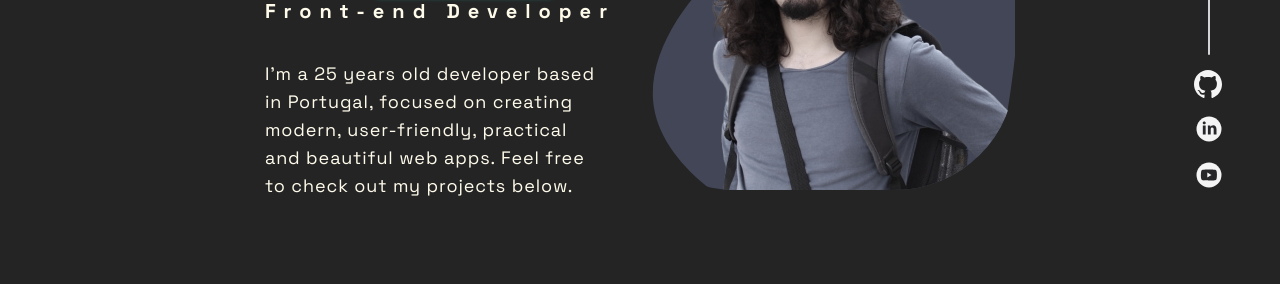
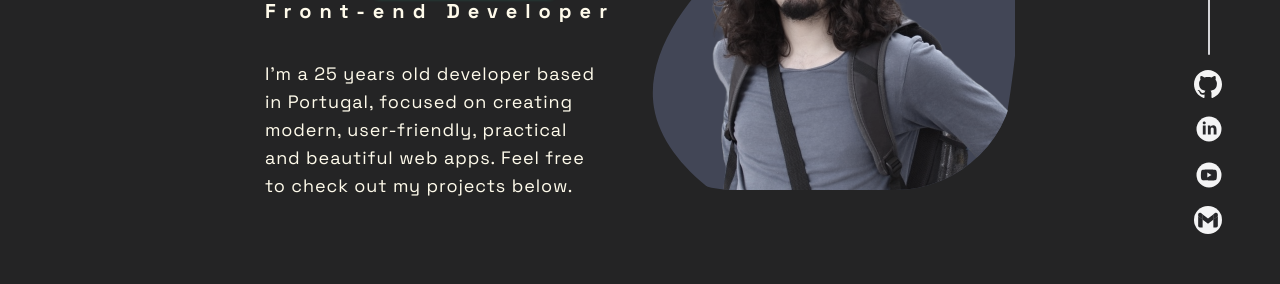
Before and after one commit to leohx2/Leonardo-Silva-Portfolio, a React (Vite) app in the folder Website/Website/: page / in a window 1280 px wide. Shown: the part 410-694 px from the top of the page. Built offline with nearby package versions, Linux system fonts and the light colour scheme.

Commit message:
Adding the email button
The email button is now added to the Social Media component. The file "StarEffect" is already created but I'll work on it after submit that first part.

```diff
--- a/Website/Website/src/App.tsx
+++ b/Website/Website/src/App.tsx
@@ -4,6 +4,7 @@ import NavBar from "./components/NavBar";
 import Projects from "./components/Projects";
 import Skills from "./components/Skills";
 import SocialMedias from "./components/SocialMedias";
+import StarEffect from "./components/StarEffect";
 import usePortView from "./customHooks/usePortView";
 
 function App() {
@@ -20,6 +21,7 @@ function App() {
         <Apresentation />
         <Skills />
         <Projects />
+        <StarEffect />
       </div>
     </NavBar>
   );
--- a/Website/Website/src/assets/SvgSelector.tsx
+++ b/Website/Website/src/assets/SvgSelector.tsx
@@ -9,7 +9,8 @@ interface SVGProps {
     | "arrowdown"
     | "arrowleft"
     | "arrowright"
-    | "projects";
+    | "projects"
+    | "gmail";
   cssClass?: string;
   color?: string;
   /** *
@@ -338,6 +339,61 @@ const SvgSelector = ({ svgName, cssClass, color, colorInside }: SVGProps) => {
           </g>
         </svg>
       );
+    case "gmail":
+      return (
+        <svg
+          xmlns="http://www.w3.org/2000/svg"
+          aria-label="Gmail"
+          role="img"
+          viewBox="0 0 512 512"
+          className={`${cssClass ? cssClass : "w-[64px] h-[64px]"} gmail`}
+        >
+          <g id="SVGRepo_bgCarrier" strokeWidth="0"></g>
+          <g
+            id="SVGRepo_tracerCarrier"
+            strokeLinecap="round"
+            strokeLinejoin="round"
+          ></g>
+          <g id="SVGRepo_iconCarrier">
+            <rect
+              width="512"
+              height="512"
+              rx="15%"
+              className={`${color ? color : "fill-amber-50"}`}
+            ></rect>
+            <path
+              d="M158 391v-142l-82-63V361q0 30 30 30"
+              className={`${
+                colorInside ? colorInside : "fill-amber-[#4285f4]"
+              } gmailColor1`}
+            ></path>
+            <path
+              d="M 154 248l102 77l102-77v-98l-102 77l-102-77"
+              className={`${
+                colorInside ? colorInside : "fill-amber-[#ea4335]"
+              } gmailColor2`}
+            ></path>
+            <path
+              d="M354 391v-142l82-63V361q0 30-30 30"
+              className={`${
+                colorInside ? colorInside : "fill-amber-[#34a853]"
+              } gmailColor5`}
+            ></path>
+            <path
+              d="M76 188l82 63v-98l-30-23c-27-21-52 0-52 26"
+              className={`${
+                colorInside ? colorInside : "fill-amber-[#c5221f]"
+              } gmailColor3`}
+            ></path>
+            <path
+              d="M436 188l-82 63v-98l30-23c27-21 52 0 52 26"
+              className={`${
+                colorInside ? colorInside : "fill-amber-[#fbbc04]"
+              } gmailColor4`}
+            ></path>
+          </g>
+        </svg>
+      );
   }
 };
 
--- a/Website/Website/src/components/Project_individual.tsx
+++ b/Website/Website/src/components/Project_individual.tsx
@@ -149,7 +149,7 @@ const Project_individual = ({ title, id, stack, link }: ProjectProps) => {
   };
 
   return (
-    <div className="p-0.5 flex flex-col">
+    <div className="p-0.5 flex flex-col project">
       <button
         className="flex gap-x-2 items-center cursor-pointer"
         onClick={handleClickProject}
--- a/Website/Website/src/components/SocialMedias.css
+++ b/Website/Website/src/components/SocialMedias.css
@@ -18,3 +18,20 @@ a * {
 .youtube:hover .youtubeBgInside {
   fill: white;
 }
+
+.gmail:hover .gmailColor1 {
+  fill: #4285f4;
+}
+.gmail:hover .gmailColor2 {
+  fill: #ea4335;
+}
+.gmail:hover .gmailColor3 {
+  fill: #c5221f;
+}
+.gmail:hover .gmailColor4 {
+  fill: #fbbc04;
+}
+
+.gmail:hover .gmailColor5 {
+  fill: #34a853;
+}
--- a/Website/Website/src/components/SocialMedias.tsx
+++ b/Website/Website/src/components/SocialMedias.tsx
@@ -19,7 +19,7 @@ const SocialMedias = ({ cssClass }: SocialMediasProps) => {
       className={`${cssClass} flex `}
     >
       {portView === "small" ? (
-        <hr className=" bg-zinc-300 h-[2px] basis-1/5 rounded-sm" />
+        <hr className=" bg-zinc-300 h-[2px] basis-1/6 rounded-sm" />
       ) : (
         <hr className="absolute bg-zinc-300 h-[190px] w-[2px] top-[-205px] left-[14px] rounded-sm" />
       )}
@@ -59,8 +59,16 @@ const SocialMedias = ({ cssClass }: SocialMediasProps) => {
           colorInside="fill-zinc-800 youtubeBgInside"
         />
       </a>
+      <a href="mailto:leobgse@gmail.com" target="_blank">
+        <SvgSelector
+          svgName="gmail"
+          cssClass={`w-[28px] h-[28px] rounded-full`}
+          color="fill-zinc-100"
+          colorInside="fill-zinc-800"
+        />
+      </a>
       {portView === "small" && (
-        <hr className=" bg-zinc-300 h-[2px] basis-1/5 rounded-sm" />
+        <hr className=" bg-zinc-300 h-[2px] basis-1/6 rounded-sm" />
       )}
     </motion.div>
   );
--- /dev/null
+++ b/Website/Website/src/components/StarEffect.tsx
@@ -0,0 +1,9 @@
+const StarEffect = () => {
+  // const getRandomArbitrary = (min: number, max: number) => {
+  //   return Math.random() * (max - min) + min;
+  // };
+
+  return <div className="w-screen h-screen fixed top-0 left-0 z-[1]"></div>;
+};
+
+export default StarEffect;
--- a/Website/Website/src/index.css
+++ b/Website/Website/src/index.css
@@ -22,8 +22,12 @@
   background-color: #00bd06;
   border-radius: 2px;
 }
+.project ::-webkit-scrollbar-thumb {
+  background-color: #656565;
+}
 
 ::-webkit-scrollbar {
+  border-radius: 2px;
+  height: 3px;
   width: 3px;
-  border-radius: 2px;
 }
```
